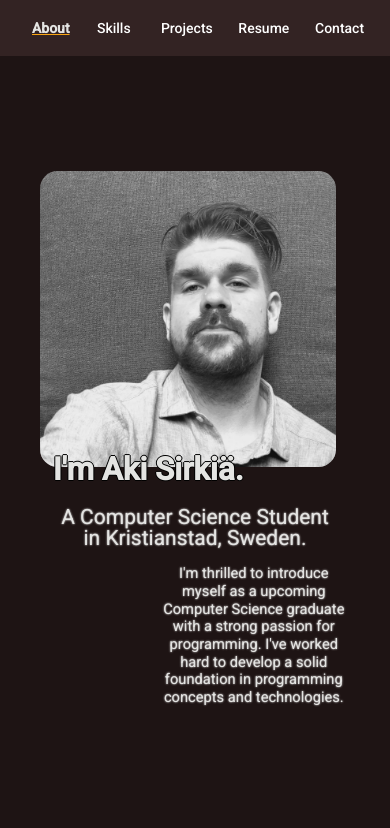
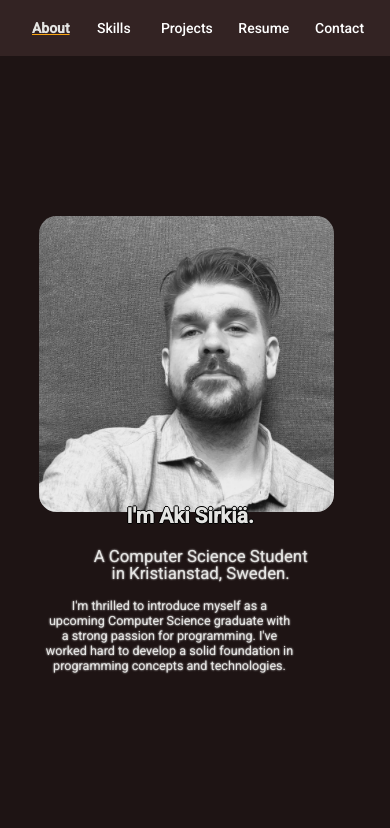
Before and after one commit to lekatehdas/myWebPage, an Angular app: page /about in a window 390 px wide. Shown: the top 828 px of the page. Built offline with nearby package versions, Linux system fonts and the light colour scheme.

Commit message:
About now has more styles for different screens.

```diff
--- a/src/app/about/about.component.css
+++ b/src/app/about/about.component.css
@@ -49,24 +49,6 @@
   margin-left: 8em;
 }
 
-@media (max-width: 48em) {
-  .profile-picture-container {
-    width: 12.5em;
-    height: 12.5em;
-    margin-right: 1em;
-  }
-
-  .profile-picture {
-    border-radius: 0.625em;
-  }
-
-  .about-text {
-    text-align: center;
-    font-size: 1.5em;
-  }
-}
-
-
 @keyframes fade-out {
   from { opacity: 1; }
   to { opacity: 0; }
--- a/src/app/about/about.mobile.css
+++ b/src/app/about/about.mobile.css
@@ -1,4 +1,54 @@
-@media only screen and (max-width: 600px) {
+@media only screen and (min-width: 280px) and (max-width: 460px) {
+
+  .about-container {
+    max-width: 80%;
+    display: flex;
+    flex-direction: column;
+    align-items: center;
+    justify-content: center;
+    text-align: center;
+    position: relative;
+  }
+
+  .profile-picture-container {
+    width: 35vh;
+    height: 35vh;
+    animation: fadeInFromLeft 2s;
+  }
+
+  .profile-picture {
+    object-fit: contain;
+    border-radius: 1em;
+  }
+
+  .about-text {
+    position: relative;
+    margin: 0;
+    top: -5%;
+    max-width: none;
+  }
+
+  .about-text h2 {
+    text-shadow: -1px 0 black, 0 1px black, 1px 0 black, 0 -1px black;
+    position: relative;
+    left: 0;
+    margin-right: 1em;
+    font-size: 1.5em;
+  }
+
+  .about-text h3 {
+    margin-left: 0;
+    font-size: 1.2em;
+  }
+
+  .about-text p {
+    font-size: 0.9em;
+    max-width: 80%;
+    margin: 0;
+  }
+}
+
+@media only screen and (min-width: 460px) and (max-width: 600px) {
 
   .about-container {
     max-width: 80%;
--- a/src/app/footer/footer.component.html
+++ b/src/app/footer/footer.component.html
@@ -13,7 +13,7 @@
   <div class="right-side">
     <div class="copyright">
       <p>&copy; 2023 Aki Sirkiä</p>
-      <p class="icon-credit">Icons provided by <a href="https://icons8.com/" target="_blank"><img class="icon" src="assets/icons/icons8.svg" alt="Icons8" /> Icons8</a></p>
+      <p class="icon-credit">Icons provided by <a href="https://icons8.com/" target="_blank">Icons8</a></p>
     </div>
   </div>
 </div>
--- a/src/app/skills/skills.mobile.css
+++ b/src/app/skills/skills.mobile.css
@@ -1,4 +1,4 @@
-@media only screen and (max-width: 600px) {
+@media only screen and (min-width: 280px) and (max-width: 460px) {
 
   .adjustable-height {
     height: 75vh;
@@ -36,3 +36,41 @@
   }
 
 }
+@media only screen and (min-width: 460px) and (max-width: 600px) {
+
+  .adjustable-height {
+    height: 75vh;
+  }
+
+  .movable-title {
+    position: absolute;
+    top: -3%;
+    left: 3%;
+  }
+
+  .centered-text {
+    top: 8%;
+    left: 26%;
+  }
+
+  .middle-div {
+    display: grid;
+    grid-template-columns: repeat(2, 1fr);
+    grid-auto-rows: minmax(11em, auto);
+  }
+
+  .middle-div app-skill-card {
+    grid-column: auto / span 1;
+    grid-row: auto / span 1;
+    margin: 1em 0;
+  }
+
+  .middle-div app-skill-card:nth-child(2n + 1) {
+    grid-column: 1 / span 1;
+  }
+
+  .middle-div app-skill-card:nth-child(2n) {
+    grid-column: 2 / span 1;
+  }
+
+}
```
